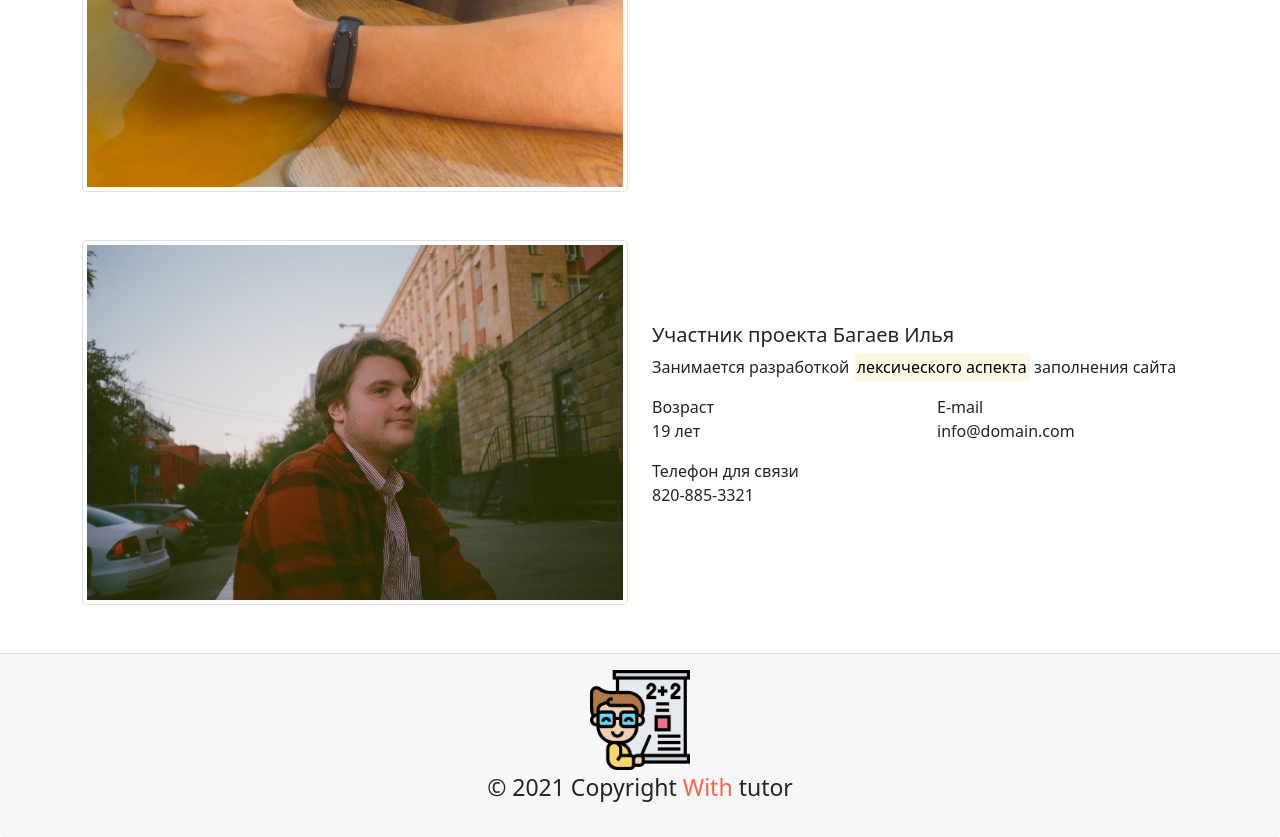
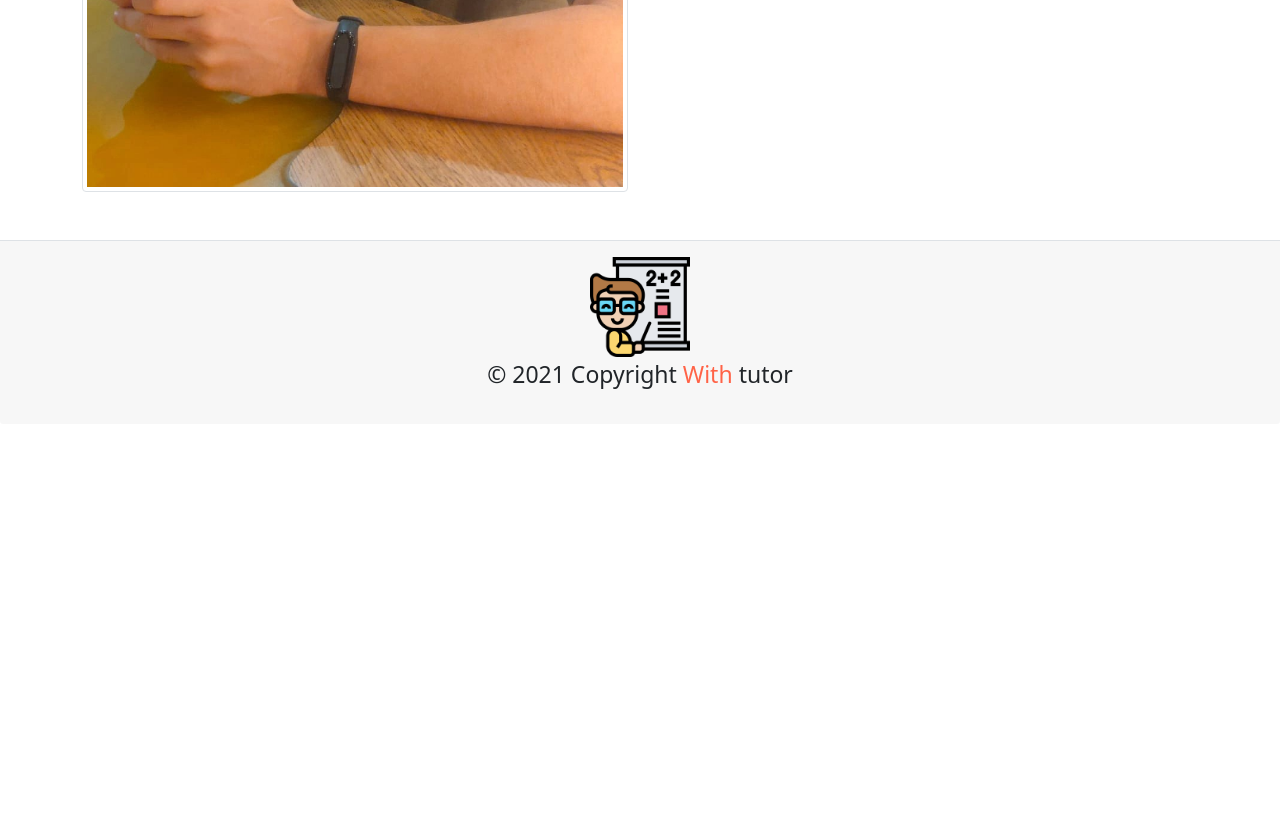
Before and after one commit to SvyatoSllav/with_tutor, a Django app: page / in a window 1280 px wide. Shown: the part 1682-2519 px from the top of the page. After the commit the page ends 2071 px from the top, so only its background shows below. Run offline with Django 3.2, Linux system fonts and the light colour scheme; some libraries are stand-ins or nearby versions.

Commit message:
deleted Ilya from index

```diff
--- a/with_tutor/templates/about/index.html
+++ b/with_tutor/templates/about/index.html
@@ -83,45 +83,4 @@
     </div>
 </section>
 
-<section class="section about-section gray-bg mb-5 mt-5" id="about">
-    <div class="container">
-        <div class="row align-items-center flex-row-reverse">
-            <div class="col-lg-6">
-                <div class="about-text go-to">
-                    <h6 class="theme-color lead">Участник проекта Багаев Илья</h6>
-                    <p>Занимается разработкой <mark>лексического аспекта</mark> заполнения сайта</p>
-                    <div class="row about-list ">
-                        <div class="col-md-6">
-                            <div class="media">
-                                <label>Возраст</label>
-                                <p>19 лет</p>
-                            </div>
-                        </div>
-                        <div class="col-md-6">
-                            <div class="media">
-                                <label>E-mail</label>
-                                <p>info@domain.com</p>
-                            </div>
-                        </div>
-                        <div class="col-md-6">
-                            <div class="media">
-                                <label>Телефон для связи</label>
-                                <p>820-885-3321</p>
-                            </div>
-                        </div>
-                    </div>
-                </div>
-            </div>
-            <div class="col-lg-6">
-                <div class="about-avatar">
-                    <img src="{% static 'img/Ilya.jpg' %}" class="img-fluid img-thumbnail " title="" alt="">
-                </div>
-            </div>
-        </div>
-    </div>
-</section>
-
-
-
-
 {% endblock main_data %}
```
